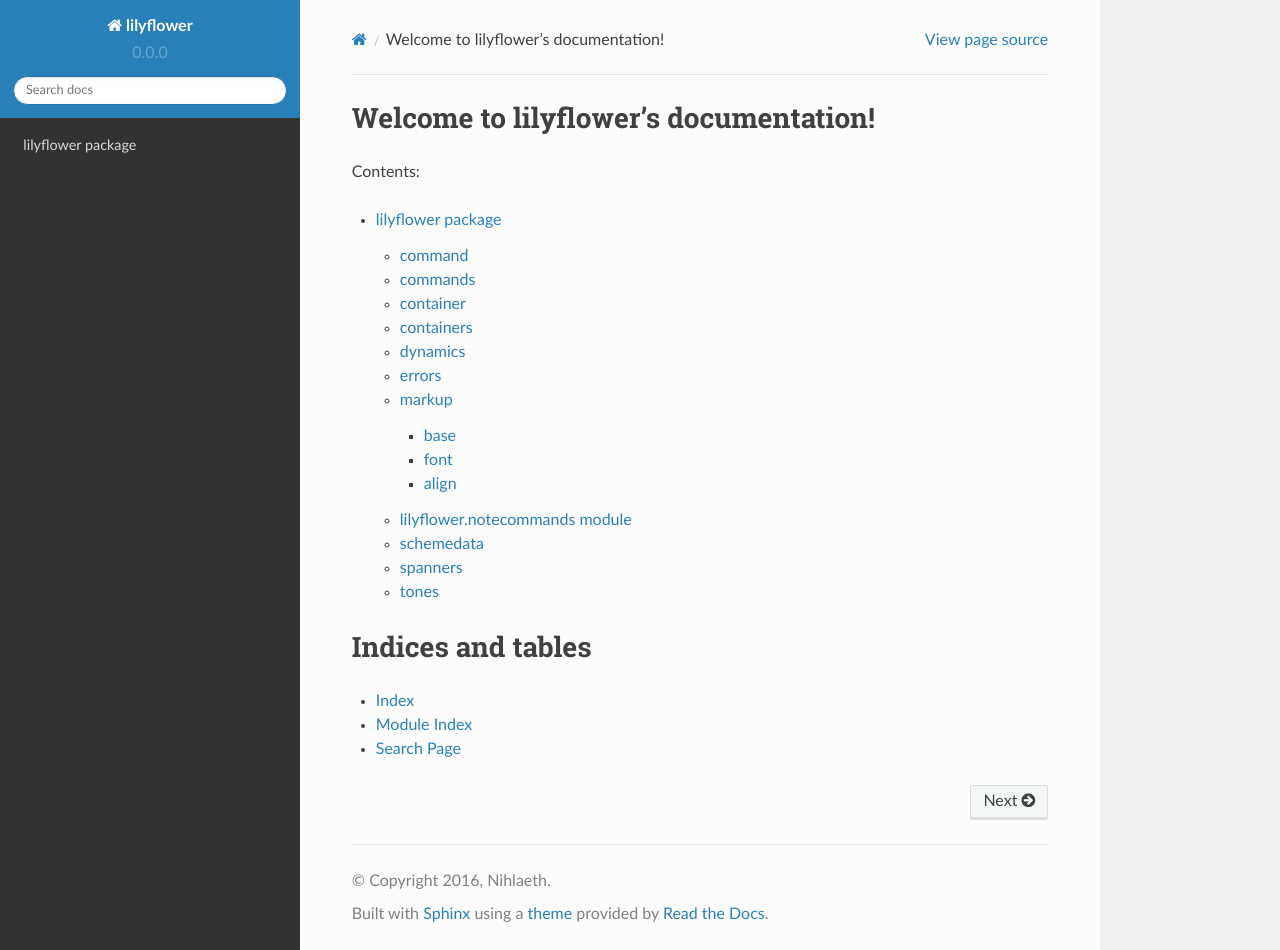
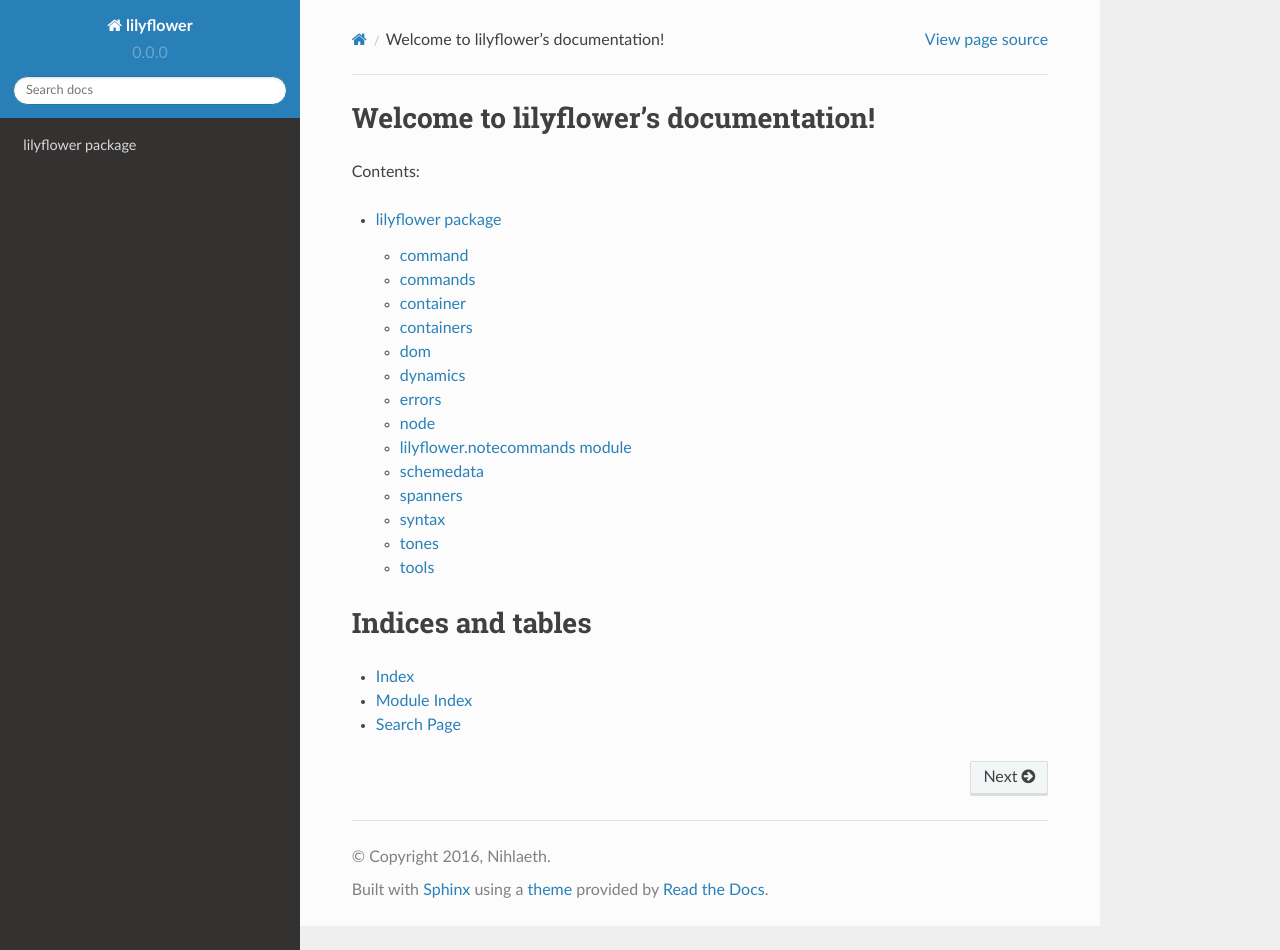
Before and after one commit to nihlaeth/lilyflower, a Sphinx documentation site: the page built from doc/source/index.rst, in a window 1280 px wide and 950 px high. Built offline with Sphinx 7.4.7 and the Read the Docs theme 2.0.0, drawn with Linux system fonts in a browser that asks for light colours; formulas are drawn with MathJax 3.

Commit message:
Update sphinx files to reflect changes in package structure

```diff
--- /dev/null
+++ b/doc/source/lilyflower.dom.rst
@@ -0,0 +1,5 @@
+dom
+====
+
+.. automodule:: lilyflower.dom
+    :show-inheritance:
--- a/doc/source/lilyflower.markup.align.rst
+++ /dev/null
@@ -1,5 +0,0 @@
-align
-==============================
-
-.. automodule:: lilyflower.markup.align
-    :show-inheritance:
--- a/doc/source/lilyflower.markup.base.rst
+++ /dev/null
@@ -1,5 +0,0 @@
-base
-=============================
-
-.. automodule:: lilyflower.markup.base
-    :show-inheritance:
--- a/doc/source/lilyflower.markup.font.rst
+++ /dev/null
@@ -1,5 +0,0 @@
-font
-=============================
-
-.. automodule:: lilyflower.markup.font
-    :show-inheritance:
--- /dev/null
+++ b/doc/source/lilyflower.node.rst
@@ -0,0 +1,5 @@
+node
+======================
+
+.. automodule:: lilyflower.node
+    :show-inherintance:
--- a/doc/source/lilyflower.rst
+++ b/doc/source/lilyflower.rst
@@ -11,13 +11,16 @@
    lilyflower.commands
    lilyflower.container
    lilyflower.containers
+   lilyflower.dom
    lilyflower.dynamics
    lilyflower.errors
-   lilyflower.markup
+   lilyflower.node
    lilyflower.notecommands
    lilyflower.schemedata
    lilyflower.spanners
+   lilyflower.syntax
    lilyflower.tones
+   lilyflower.tools
 
 Module contents
 ---------------
--- /dev/null
+++ b/doc/source/lilyflower.syntax.rst
@@ -0,0 +1,5 @@
+syntax
+========================
+
+.. automodule:: lilyflower.syntax
+    :show-inheritance:
--- /dev/null
+++ b/doc/source/lilyflower.tools.rst
@@ -0,0 +1,5 @@
+tools
+=======================
+
+.. automodule:: lilyflower.tools
+    :show-inheritance:
```
Also changed, not shown: doc/source/lilyflower.markup.rst (deleted, +0 -19 lines).
